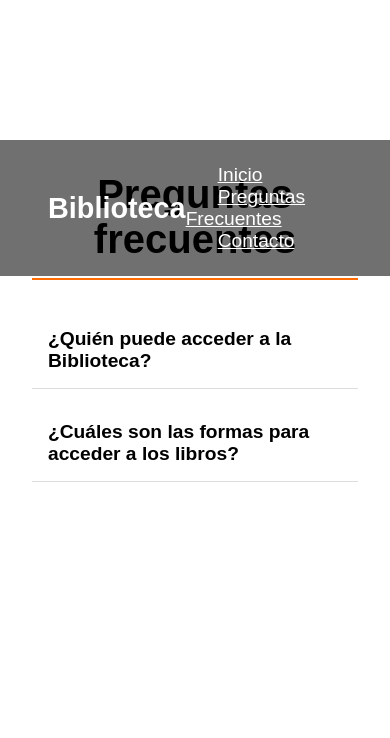
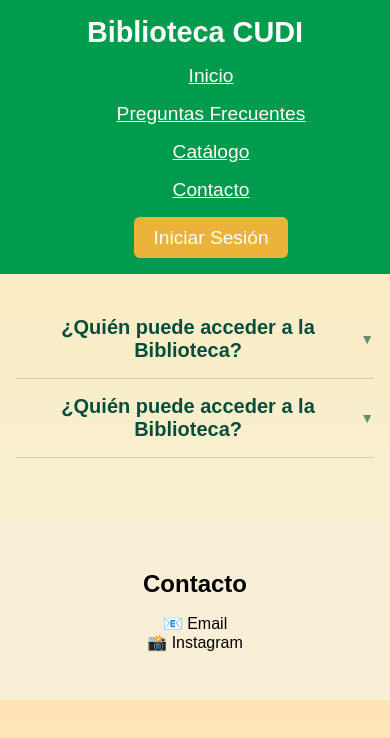
Before and after one commit to Leonel613/gestion_biblioteca, a plain HTML site: page Fronted/Alumno/preguntas_frecuentes.html in a window 390 px wide. Drawn offline with Linux system fonts and the light colour scheme.

Commit message:
Cambios de diseño base y agregado de seccion preguntas frecuentes, scroll de contacto

```diff
--- a/Fronted/Alumno/app.js
+++ b/Fronted/Alumno/app.js
@@ -1,12 +1,12 @@
 /*
   Asi comentamos varias lineas en Js....
 */
-
-// creacion de interfaz de inicio
+// ================= LOGIN =================
 const btnLogin = document.getElementById("btnLogin");
 const modal = document.getElementById("loginModal");
 const cerrarModal = document.getElementById("cerrarModal");
 
+if (btnLogin && modal && cerrarModal) {
   btnLogin.addEventListener("click", () => {
     modal.classList.remove("hidden");
   });
@@ -14,18 +14,55 @@
   cerrarModal.addEventListener("click", () => {
     modal.classList.add("hidden");
   });
+}
 
-// salto a pagina de preguntas frecuentes
-const preguntas = document.querySelectorAll(".faq-question");
 
-preguntas.forEach(pregunta => {
-  pregunta.addEventListener("click", () => {
-    const respuesta = pregunta.nextElementSibling;
+// ================= SCROLL SUAVE =================
+const scrollLinks = document.querySelectorAll('.scroll-link');
 
-    if (respuesta.style.maxHeight) {
-      respuesta.style.maxHeight = null;
-    } else {
-      respuesta.style.maxHeight = respuesta.scrollHeight + "px";
+scrollLinks.forEach(link => {
+  link.addEventListener('click', function(e) {
+    e.preventDefault();
+    const targetId = this.getAttribute('href').substring(1);
+    const target = document.getElementById(targetId);
+
+    if (target) {
+      target.scrollIntoView({ behavior: 'smooth' });
     }
   });
 });
+
+// ================= FAQ ACORDEÓN =================
+const preguntas = document.querySelectorAll(".faq-question");
+
+if (preguntas.length > 0) {
+  preguntas.forEach(pregunta => {
+    pregunta.addEventListener("click", () => {
+
+      const respuestaActual = pregunta.nextElementSibling;
+
+      // cerrar todas
+      document.querySelectorAll(".faq-answer").forEach(respuesta => {
+        if (respuesta !== respuestaActual) {
+          respuesta.style.maxHeight = null;
+        }
+      });
+
+      document.querySelectorAll(".faq-question").forEach(btn => {
+        if (btn !== pregunta) {
+          btn.classList.remove("active");
+        }
+      });
+
+      // toggle actual
+      if (respuestaActual.style.maxHeight) {
+        respuestaActual.style.maxHeight = null;
+        pregunta.classList.remove("active");
+      } else {
+        respuestaActual.style.maxHeight = respuestaActual.scrollHeight + "px";
+        pregunta.classList.add("active");
+      }
+
+    });
+  });
+}
--- a/Fronted/Alumno/diseño.css
+++ b/Fronted/Alumno/diseño.css
@@ -1,6 +1,6 @@
 /* Asi se comenta en css */
-
 /* ================= RESET ================= */
+/* ================= RESET GENERAL ================= */
 * {
   margin: 0;
   padding: 0;
@@ -11,14 +11,14 @@
   font-family: Arial, sans-serif;
 }
 
+
 /* ================= NAVBAR ================= */
-
 .navbar {
   display: flex;
   justify-content: space-between;
   align-items: center;
   padding: 1.5rem 3rem;
-  background-color: #0000008f; /* sin transparencia */
+  background-color: #cb997e; /* Verde principal */
   color: white;
   position: fixed;
   width: 100%;
@@ -33,18 +33,18 @@
   margin-left: 2rem;
   color: white;
   text-decoration: underline;
-  font-size: 1.2rem; /* más grande */
+  font-size: 1.2rem;
 }
 
 .navbar nav a:hover {
   opacity: 0.7;
 }
 
-/* BOTÓN LOGIN DESTACADO */
+/* Botón Login destacado */
 .login-btn {
   margin-left: 2rem;
   padding: 0.6rem 1.2rem;
-  background-color: #ffbb00;
+  background-color: #ebb339;
   color: white;
   border: none;
   border-radius: 6px;
@@ -53,55 +53,59 @@
 }
 
 .login-btn:hover {
-  background-color: #1e4fc9;
+  opacity: 0.8;
 }
 
+
 /* ================= HERO ================= */
-
 .hero {
-  height: 110vh; /* más amplio */
-  background-image: url("https://images.unsplash.com/photo-1524995997946-a1c2e315a42f?fm=jpg&q=60&w=3000&ixlib=rb-4.1.0&ixid=M3wxMjA3fDB8MHxzZWFyY2h8M3x8YmlibGlvdGVjYSUyMGVzY29sYXJ8ZW58MHx8MHx8fDA=");
+  position: relative;
+  background-image: url("http://www.comunidadbaratz.com/wp-content/uploads/Todas-las-bibliotecas-son-bellas-por-el-servicio-que-ofrecen-a-sus-comunidades.jpg");
   background-size: cover;
   background-position: center;
-  color: white;
-
+  height: 100vh;
   display: flex;
-  flex-direction: column;
   justify-content: center;
   align-items: center;
-  text-align: center;
-
-  padding: 2rem;
 }
 
-.hero h1 {
-font-size: 3.2rem;
+/* Caja de texto translúcida */
+.hero-content {
+  position: relative;
+  background: rgba(0, 155, 78, 0.582);
+  padding: 3rem 4rem;
+  border-radius: 12px;
+  text-align: center;
+  max-width: 800px;
+  color: white;
+}
+.hero-content h1 {
+  font-size: 3rem;
   margin-bottom: 1rem;
-  color: white;
-  -webkit-text-stroke: 1.5px black;
+  text-shadow:
+    -1px -1px 0 #000,
+     1px -1px 0 #000,
+    -1px  1px 0 #000,
+     1px  1px 0 #000;
 }
 
-.hero p {
-font-size: 2rem;
-  font-weight: bold;
-  color: white;
-
-  -webkit-text-stroke: 1px black;
+.hero-content p {
+  font-size: 1.6rem;
+  text-shadow: 1px 1px 6px rgba(0, 0, 0, 0.6);
 }
 
-/* ================= MODAL ================= */
-
+/* ================= MODAL LOGIN ================= */
 .modal {
   position: fixed;
   top: 0;
   left: 0;
   height: 100vh;
   width: 100vw;
-  background: rgba(0,0,0,0.7);
-
+  background: rgba(0, 0, 0, 0.7);
   display: flex;
   justify-content: center;
   align-items: center;
+  z-index: 2000; /* Más alto que navbar */
 }
 
 .hidden {
@@ -130,6 +134,7 @@
   border: none;
   border-radius: 4px;
   margin-bottom: 1rem;
+  cursor: pointer;
 }
 
 .login-form a {
@@ -140,60 +145,21 @@
 .close-btn {
   background-color: #999;
 }
-/* ================= Seccion PreguntasyRespuestas================= */
 
-.faq-section {
-  margin-top: 140px;
-  padding: 2rem;
-  max-width: 800px;
-  margin-left: auto;
-  margin-right: auto;
+
+/* ================= CONTACTO ================= */
+.contacto {
+  background-color: #f9eed6;
+  padding: 3rem 2rem;
+  text-align: center;
 }
 
-.faq-section h1 {
-  text-align: center;
-  font-size: 2.5rem;
+.contacto h2 {
   margin-bottom: 1rem;
 }
 
-.faq-line {
-  border: none;
-  height: 2px;
-  background-color: #ff6b00; /* tu naranja */
-  margin-bottom: 2rem;
+.contacto .icons span {
+  font-size: 2rem;
+  margin: 0 1rem;
+  cursor: pointer;
 }
-
-/* Item */
-.faq-item {
-  margin-bottom: 1rem;
-  border-bottom: 1px solid #ddd;
-}
-
-/* Botón pregunta */
-.faq-question {
-  width: 100%;
-  text-align: left;
-  padding: 1rem;
-  font-size: 1.2rem;
-  font-weight: bold;
-  background: none;
-  border: none;
-  cursor: pointer;
-  position: relative;
-}
-
-.faq-question:hover {
-  color: #ff6b00;
-}
-
-/* Respuesta */
-.faq-answer {
-  max-height: 0;
-  overflow: hidden;
-  transition: max-height 0.4s ease;
-  padding: 0 1rem;
-}
-
-.faq-answer p {
-  padding: 1rem 0;
-}
--- /dev/null
+++ b/Fronted/Alumno/preguntas_frecuentes.css
@@ -0,0 +1,148 @@
+/* ================= esto es un comentario ================= */
+* {
+  margin: 0;
+  padding: 0;
+  box-sizing: border-box;
+}
+
+html {
+  scroll-behavior: smooth;
+}
+
+body {
+  font-family: Arial, sans-serif;
+  background: linear-gradient(to bottom, #ffe5b4, #f5f5dc);
+}
+
+/* ================= NAVBAR ================= */
+.navbar {
+  display: flex;
+  justify-content: space-between;
+  align-items: center;
+  padding: 1.5rem 3rem;
+  background-color: #009B4D;
+  color: white;
+  position: fixed;
+  width: 100%;
+  z-index: 1000;
+}
+
+.logo {
+  font-size: 1.8rem;
+}
+
+.navbar nav {
+  display: flex;
+  align-items: center;
+  gap: 2rem;
+}
+
+.navbar nav a {
+  color: white;
+  text-decoration: underline;
+  font-size: 1.2rem;
+}
+
+.navbar nav a:hover {
+  opacity: 0.7;
+}
+
+/* ================= SECCIÓN FAQ ================= */
+.faq-section {
+  padding-top: 160px;
+  max-width: 900px;
+  margin: auto;
+  padding-left: 2rem;
+  padding-right: 2rem;
+}
+
+.faq-section h1 {
+  text-align: center;
+  font-size: 2.5rem;
+  margin-bottom: 1rem;
+  color: #064e3b;
+}
+
+.faq-line {
+  border: none;
+  height: 2px;
+  background-color: #064e3b;
+  margin-bottom: 2rem;
+}
+
+/* ================= PREGUNTAS ================= */
+.faq-question {
+  width: 100%;
+  padding: 1rem 0;
+  font-size: 22px;
+  font-weight: bold;
+  background: none;
+  border: none;
+  cursor: pointer;
+  color: #064e3b;
+  display: flex;
+  justify-content: space-between;
+  align-items: center;
+  border-bottom: 1px solid rgba(6, 78, 59, 0.2);
+}
+
+/* Flecha sutil */
+.arrow {
+  font-size: 14px;
+  opacity: 0.6;
+  transition: transform 0.25s ease, opacity 0.25s ease;
+}
+
+.faq-question.active .arrow {
+  transform: rotate(180deg);
+  opacity: 1;
+}
+
+/* ================= RESPUESTAS ================= */
+.faq-answer {
+  max-height: 0;
+  overflow: hidden;
+  transition: max-height 0.35s ease;
+}
+
+.faq-answer p {
+  font-size: 20px;
+  color: #064e3b;
+  padding-bottom: 1.2rem;
+}
+
+/* ================= CONTACTO ================= */
+.contacto {
+  background-color: #f9eed6;
+  padding: 3rem 2rem;
+  text-align: center;
+  margin-top: 4rem;
+}
+
+/* ================= RESPONSIVE ================= */
+@media (max-width: 768px) {
+
+  .navbar {
+    flex-direction: column;
+    padding: 1rem;
+  }
+
+  .navbar nav {
+    flex-direction: column;
+    gap: 1rem;
+    margin-top: 1rem;
+  }
+
+  .faq-section {
+    padding-left: 1rem;
+    padding-right: 1rem;
+  }
+
+  .faq-question {
+    font-size: 20px;
+  }
+
+  .faq-answer p {
+    font-size: 18px;
+  }
+}
--- a/Fronted/Alumno/preguntas_frecuentes.html
+++ b/Fronted/Alumno/preguntas_frecuentes.html
@@ -4,16 +4,21 @@
   <meta charset="UTF-8">
   <title>Preguntas Frecuentes</title>
   <link rel="stylesheet" href="diseño.css">
+  <link rel="stylesheet" href="preguntas_frecuentes.css">
+
 </head>
 <body>
 
   <!-- NAVBAR -->
+  <!-- NAVBAR -->
 <header class="navbar">
-    <h2 class="logo">Biblioteca</h2>
+  <h2 class="logo">Biblioteca CUDI</h2>
   <nav>
-      <a href="index.html">Inicio</a>
-      <a href="preguntas.html">Preguntas Frecuentes</a>
-      <a href="#">Contacto</a>
+    <a href="index.html#inicio">Inicio</a>
+    <a href="preguntas_frecuentes.html">Preguntas Frecuentes</a>
+    <a href="index.html#catalogo">Catálogo</a>
+    <a href="#contacto" class="scroll-link">Contacto</a>
+    <button id="btnLogin" class="login-btn">Iniciar Sesión</button>
   </nav>
 </header>
 
@@ -22,10 +27,10 @@
     <h1>Preguntas frecuentes</h1>
     <hr class="faq-line">
 
-    <!-- Pregunta 1 -->
     <div class="faq-item">
     <button class="faq-question">
      ¿Quién puede acceder a la Biblioteca?
+     <span class="arrow">▼</span>
     </button>
       <div class="faq-answer">
         <p>
@@ -35,11 +40,12 @@
       </div>
     </div>
 
-    <!-- Pregunta 2 -->
     <div class="faq-item">
      <button class="faq-question">
-        ¿Cuáles son las formas para acceder a los libros?
+       ¿Quién puede acceder a la Biblioteca?
+       <span class="arrow">▼</span>
     </button>
+
       <div class="faq-answer">
         <p>
           Los libros pueden consultarse mediante el catálogo online del sistema
@@ -50,6 +56,13 @@
 
   </section>
 
+  <!-- CONTACTO -->
+  <section id="contacto" class="contacto">
+    <h2>Contacto</h2>
+    <p>📧 Email</p>
+    <p>📸 Instagram</p>
+  </section>
+
   <script src="app.js"></script>
 </body>
 </html>
```
Also changed, not shown: Fronted/Alumno/index.html (+20 -10 lines). Lines whose indentation alone changed are shown as unchanged.
